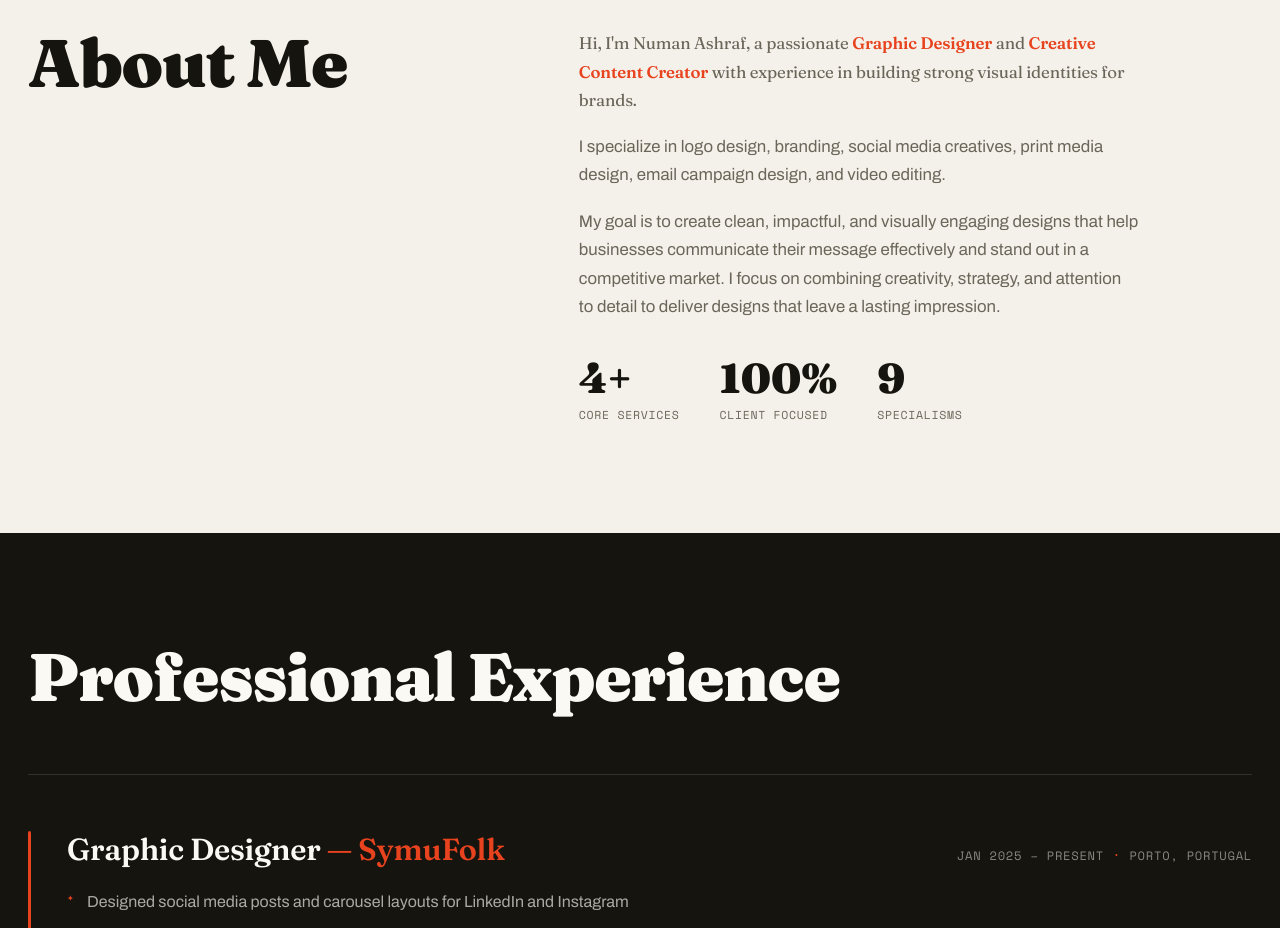
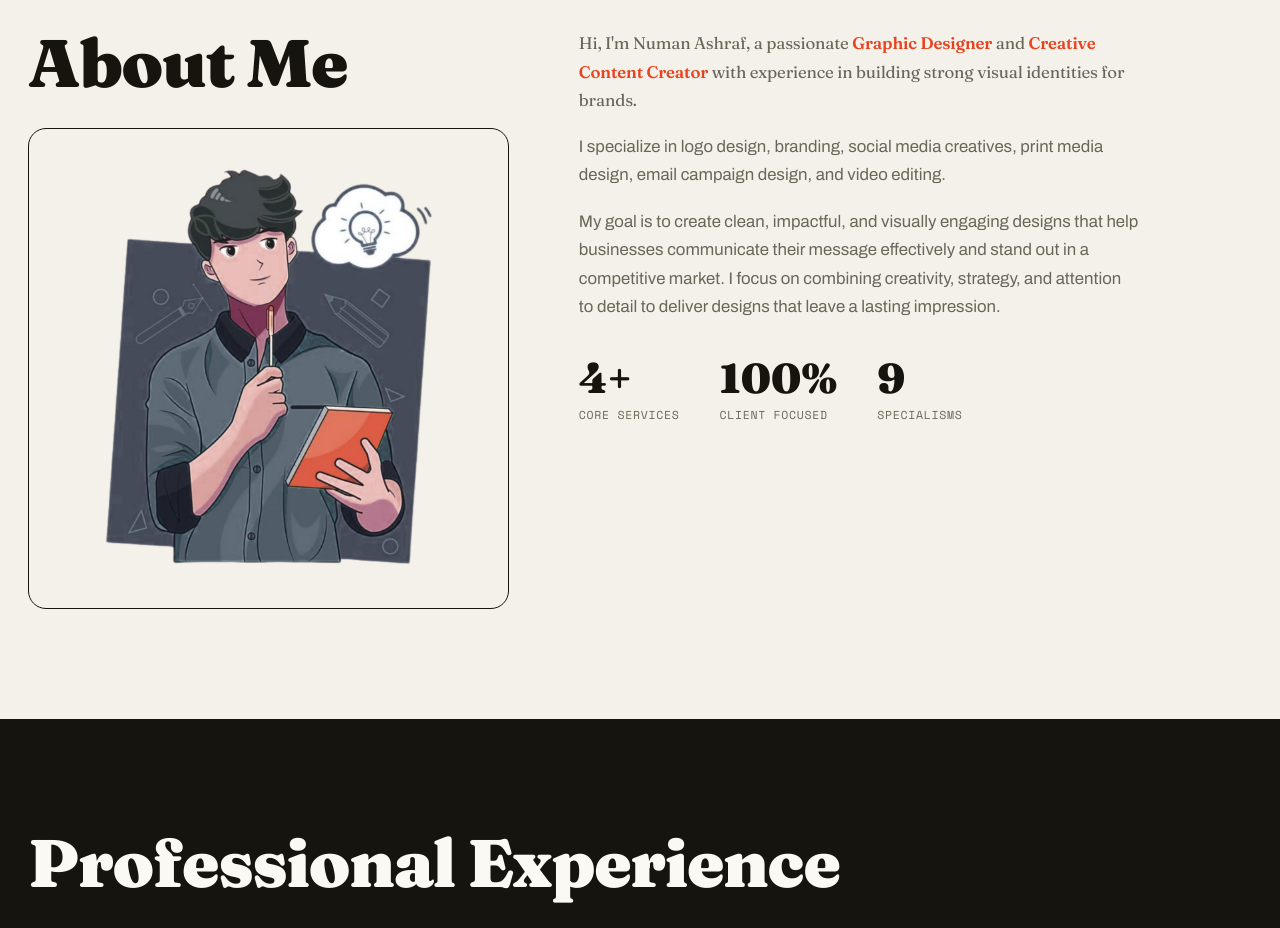
Before and after one commit to alinuman4347-svg/portfolio-site, a React (Vite) app: page / in a window 1280 px wide. Shown: the part 920-1848 px from the top of the page. Built offline with nearby package versions, Linux system fonts and the light colour scheme.

Commit message:
Add about-me.png image to About Me section left column

```diff
--- a/src/components/About.jsx
+++ b/src/components/About.jsx
@@ -5,6 +5,9 @@ export default function About() {
         <div className="reveal">
           <div className="sec-head" style={{ marginBottom: 32 }}>
             <h2 className="sec-title">About Me</h2>
+          </div>
+          <div className="about-img-wrap">
+            <img src="/about-me.png" alt="Numan Ashraf" className="about-img" />
           </div>
         </div>
         <div className="about-body reveal">
--- a/src/index.css
+++ b/src/index.css
@@ -331,6 +331,25 @@ section { padding: 110px 0; }
 
 /* ABOUT */
 .about-grid { display: grid; grid-template-columns: 1fr 1.4fr; gap: 70px; align-items: start; }
+.about-img-wrap {
+  width: 100%;
+  border-radius: 18px;
+  overflow: hidden;
+  border: 1.5px solid var(--line);
+  margin-top: 8px;
+}
+.about-img {
+  width: 100%;
+  height: auto;
+  display: block;
+  transition: transform 0.4s cubic-bezier(.2,.7,.2,1);
+}
+@media (hover: hover) and (min-width: 901px) {
+  .about-img-wrap:hover .about-img { transform: scale(1.03); }
+}
+@media (max-width: 900px) {
+  .about-img-wrap { max-width: 420px; margin: 0 auto; }
+}
 .about-lead {
   font-family: 'Fraunces', serif;
   font-size: clamp(1.5rem, 3vw, 2.3rem);
```
Also changed, not shown: public/about-me.png (added).
